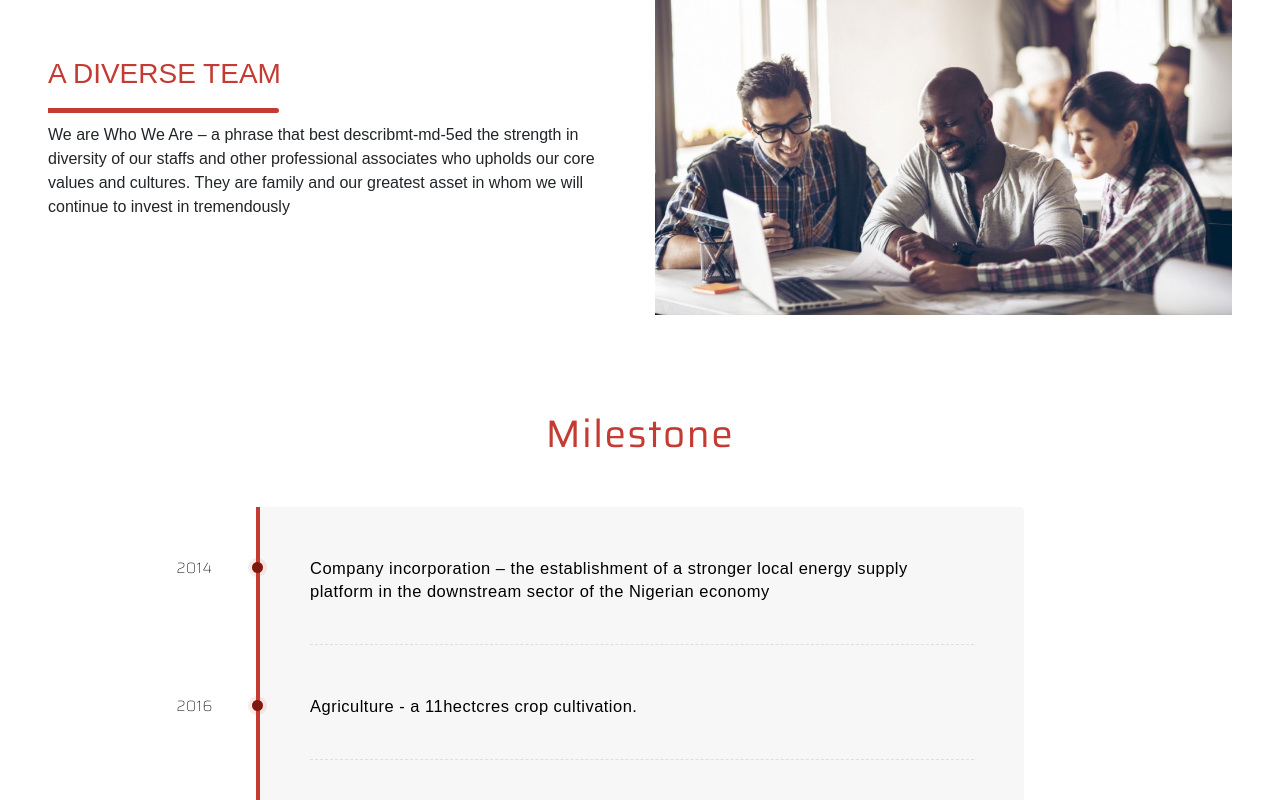
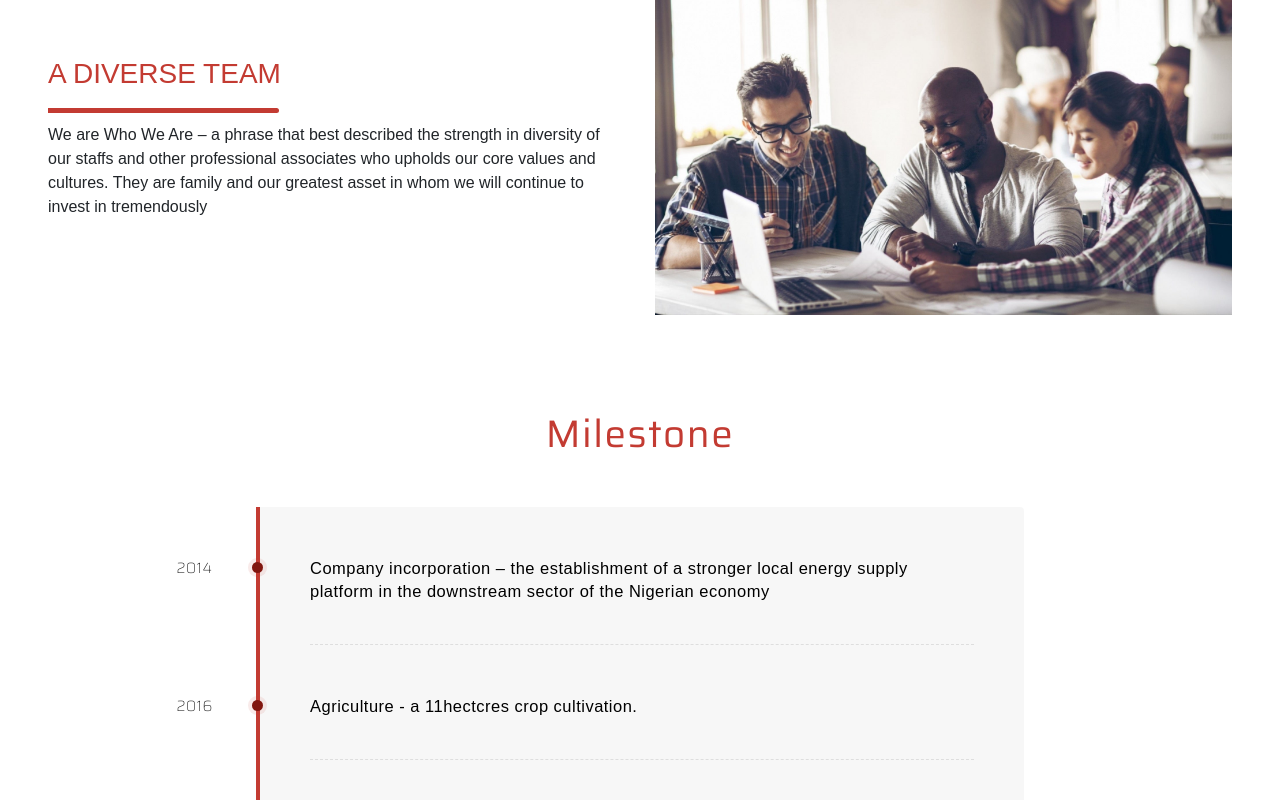
Before and after one commit to ereyomi/mizar-app, an Angular app: page /home in a window 1280 px wide. Shown: the part 1460-2260 px from the top of the page. Built offline with nearby package versions, Linux system fonts and the light colour scheme; a web font is replaced by a local one.

Commit message:
refactor: text on home

```diff
--- a/src/app/pages/home/home.component.html
+++ b/src/app/pages/home/home.component.html
@@ -46,7 +46,7 @@
                 <p class="h3 secondary-app-color">A DIVERSE TEAM</p>
                 <div class="title-line"></div>
                 <p>
-                    We are Who We Are – a phrase that best describmt-md-5ed the strength in diversity of our staffs and other professional
+                    We are Who We Are – a phrase that best described the strength in diversity of our staffs and other professional
                     associates who upholds our core values and cultures. They are family and our greatest asset in whom we will continue to
                     invest in tremendously
                 </p>
```
